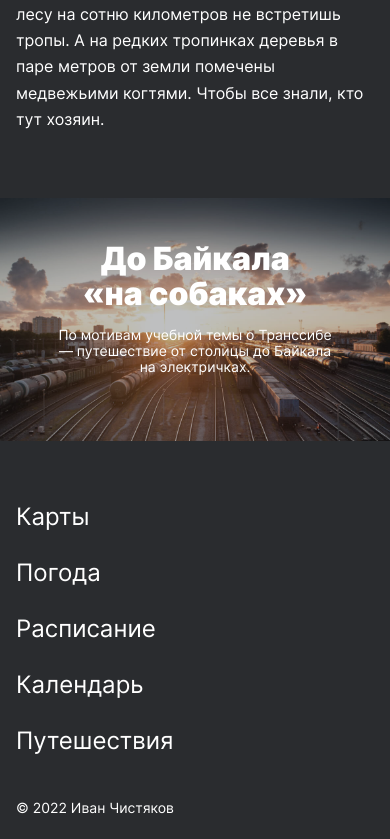
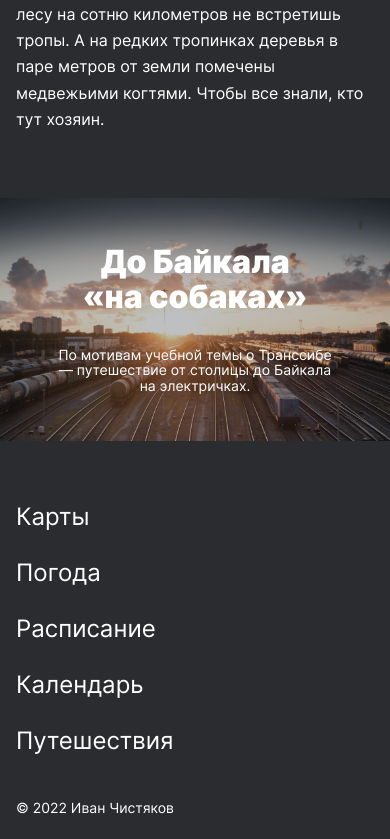
Before and after one commit to Ivan-2001/russian-travel, a plain HTML site: page index.html in a window 390 px wide. Shown: the part 7422-8261 px from the top of the page. Drawn offline with Linux system fonts and the light colour scheme.

Commit message:
Исправил остальные ошибки

```diff
--- a/blocks/cover/__link/cover__link.css
+++ b/blocks/cover/__link/cover__link.css
@@ -1,5 +1,23 @@
 .cover__link {
+  display: flex;
+  position: absolute;
+  flex-direction: column;
+  z-index: 2;
   width: 100%;
   height: 100%;
-  display: block;
+  text-decoration: none;
+  top: 0;
+  align-items: center;
+  gap: 32px;
+  justify-content: center;
 }
+
+.cover:hover .cover__link {
+  opacity: 1;
+}
+
+@media screen and (max-width: 320px) {
+  .cover__link {
+    gap: 16px;
+  }
+}
--- a/blocks/cover/__overlay/cover__overlay.css
+++ b/blocks/cover/__overlay/cover__overlay.css
@@ -2,11 +2,11 @@
   position: absolute;
   background: #2a2c2f;
   opacity: 0.3;
-  width: 100%;
-  height: 100%;
   z-index: 1;
   left: 0;
   top: 0;
+  right: 0;
+  bottom: 0;
   transition: 1s;
 }
 
--- a/blocks/cover/__subtitle/cover__subtitle.css
+++ b/blocks/cover/__subtitle/cover__subtitle.css
@@ -3,7 +3,6 @@
   line-height: 1.22;
   max-width: 360px;
   text-align: center;
-  z-index: 2;
   margin: 0;
 }
 
--- /dev/null
+++ b/blocks/cover/__title/cover__title.css
@@ -0,0 +1,15 @@
+.cover__title {
+  margin: 0;
+  max-width: 560px;
+  font-weight: 900;
+  font-size: 72px;
+  line-height: 1.06;
+  text-align: center;
+}
+
+@media screen and (max-width: 524px) {
+  .cover__title {
+    font-size: 32px;
+    line-height: 1.09;
+  }
+}
--- a/blocks/cover/__ttitle/cover__title.css
+++ /dev/null
@@ -1,29 +0,0 @@
-.cover__title {
-  margin: -21.5% 0 0 0;
-  max-width: 560px;
-  font-weight: 900;
-  font-size: 72px;
-  line-height: 1.06;
-  text-align: center;
-  z-index: 2;
-}
-
-@media screen and (max-width: 1024px) {
-  .cover__title {
-    margin-top: -19.8%;
-  }
-}
-
-@media screen and (max-width: 768px) {
-  .cover__title {
-    margin-top: -15.8%;
-  }
-}
-
-@media screen and (max-width: 524px) {
-  .cover__title {
-    font-size: 32px;
-    line-height: 1.09;
-    margin-top: -19.8%;
-  }
-}
--- a/blocks/cover/cover.css
+++ b/blocks/cover/cover.css
@@ -1,38 +1,21 @@
 .cover {
-  display: flex;
-  flex-direction: column;
-  align-items: center;
   position: relative;
   margin: 92px auto 0 auto;
   width: calc(100% - 48px * 2);
   background: url(../../images/__background.jpg) center no-repeat;
   background-size: cover;
-  padding: 245px 0;
-  gap: 32px;
-  height: 0;
-  padding-top: 38.7%;
-  left: 0;
-  top: 0;
+  padding-top: 57.813%;
 }
 
 @media screen and (max-width: 1024px) {
   .cover {
     width: 100%;
-    padding-top: 38.58%;
-    gap: 32px;
-  }
-}
-
-@media screen and (max-width: 768px) {
-  .cover {
-    padding-top: 30.6%;
+    padding-top: 62.5%;
   }
 }
 
 @media screen and (max-width: 524px) {
   .cover {
     margin-top: 66px;
-    gap: 15px;
-    padding: 31.25% 0;
   }
 }
--- a/blocks/footer/__author/footer__author.css
+++ b/blocks/footer/__author/footer__author.css
@@ -6,7 +6,6 @@
 
 @media screen and (max-width: 700px) {
   .footer__author {
-    font-size: 14px;
     line-height: 1;
   }
 }
--- a/blocks/place/place.css
+++ b/blocks/place/place.css
@@ -12,7 +12,6 @@
     grid-template-columns: minmax(47.413%, 440px) minmax(49.137%, 456px);
     grid-template-rows: max-content max-content;
     column-gap: 32px;
-    row-gap: 48px;
   }
 }
 
@@ -21,7 +20,6 @@
     grid-template-columns: minmax(47.222%, 340px) minmax(48.888%, 352px);
     grid-template-rows: max-content max-content;
     column-gap: 28px;
-    row-gap: 48px;
   }
 }
 
--- a/index.html
+++ b/index.html
@@ -289,18 +289,17 @@
           </article>
         </section>
         <section class="cover">
-          <h2 class="cover__title">До Байкала «на&nbsp;собаках»</h2>
-          <p class="cover__subtitle">
-            По мотивам учебной темы о Транссибе — путешествие от столицы до
-            Байкала на электричках.
-          </p>
-          <div class="cover__overlay">
-            <a
-              class="cover__link"
-              target="_blank"
-              href="https://stampsy.com/na-elektrichkakh-do-baikala"
-            ></a>
-          </div>
+          <div class="cover__overlay"></div>
+          <a
+            class="cover__link link"
+            target="_blank"
+            href="https://stampsy.com/na-elektrichkakh-do-baikala"
+            ><h2 class="cover__title">До Байкала «на&nbsp;собаках»</h2>
+            <p class="cover__subtitle">
+              По мотивам учебной темы о Транссибе — путешествие от столицы до
+              Байкала на электричках.
+            </p>
+          </a>
         </section>
       </main>
       <footer class="footer">
--- a/pages/index.css
+++ b/pages/index.css
@@ -30,7 +30,7 @@
 @import url(../blocks/place/__paragraphs/place__paragraphs.css);
 @import url(../blocks/place/__paragraph/place__paragraph.css);
 @import url(../blocks/cover/cover.css);
-@import url(../blocks/cover/__ttitle/cover__title.css);
+@import url(../blocks/cover/__title/cover__title.css);
 @import url(../blocks/cover/__subtitle/cover__subtitle.css);
 @import url(../blocks/cover/__overlay/cover__overlay.css);
 @import url(../blocks/cover/__link/cover__link.css);
```
